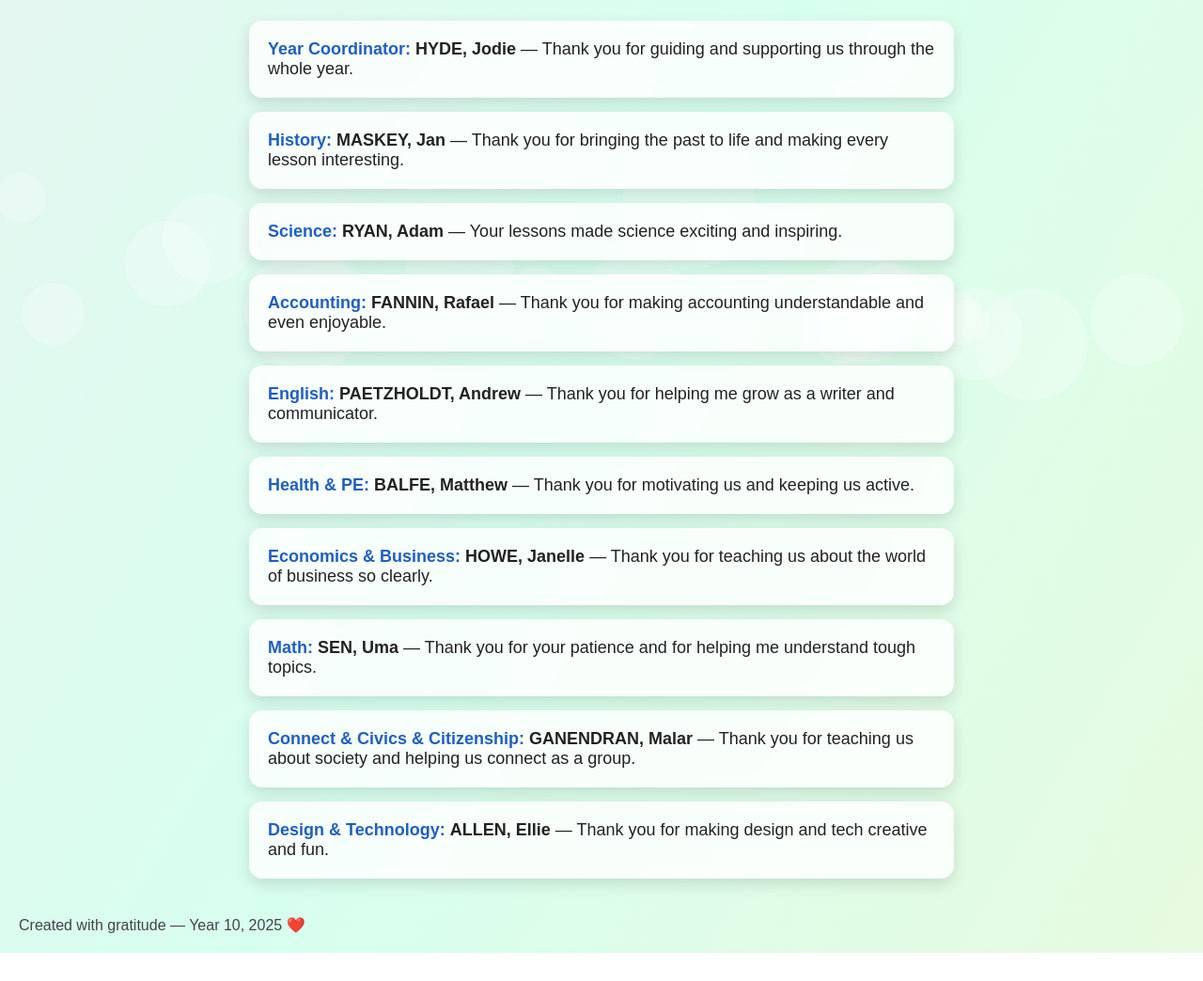
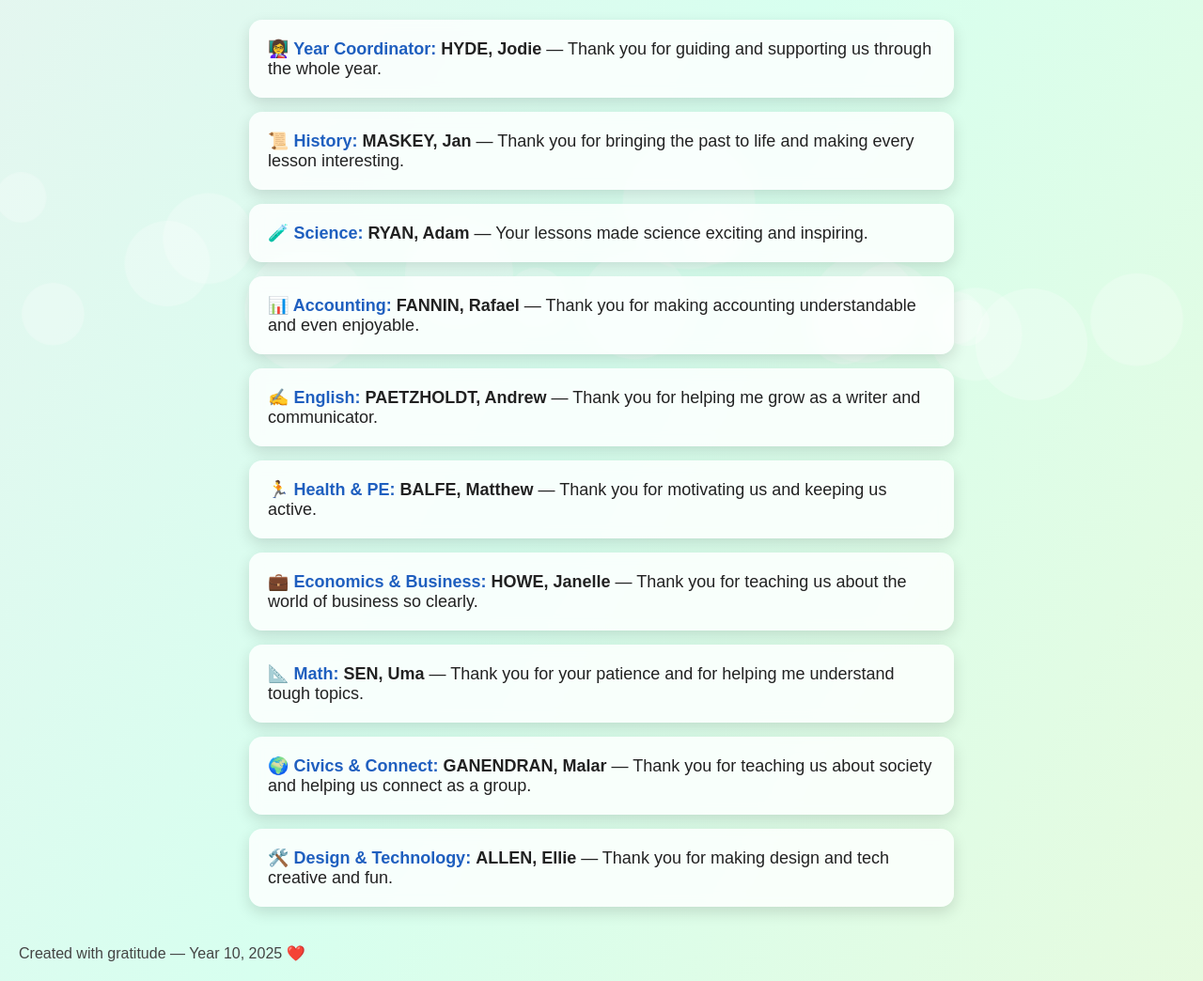
Before and after one commit to Black-cr0w-glitch/thank-you-teachers, a plain HTML site: page index.html in a window 1280 px wide. Shown: the part 260-1304 px from the top of the page at 94% size. Before the commit the page ends 1274 px from the top, so only its background shows below. Drawn offline with Linux system fonts and the light colour scheme.

Commit message:
index.html

```diff
--- a/index.html
+++ b/index.html
@@ -148,7 +148,7 @@
         }
     </script>
 
-    <h1>Thank You, Teachers! 🍎</h1>
+    <h1>Thank You, Teachers!</h1>
 
     <div id="typed-text">Thank you for making Year 10 unforgettable.</div>
 
@@ -157,61 +157,61 @@
     <ul class="teacher-list">
 
         <li>
-            <span class="subject">Year Coordinator:</span>
+            <span class="subject">👩‍🏫 Year Coordinator:</span>
             <span class="name">HYDE, Jodie</span> —
             Thank you for guiding and supporting us through the whole year.
         </li>
 
         <li>
-            <span class="subject">History:</span>
+            <span class="subject">📜 History:</span>
             <span class="name">MASKEY, Jan</span> —
             Thank you for bringing the past to life and making every lesson interesting.
         </li>
 
         <li>
-            <span class="subject">Science:</span>
+            <span class="subject">🧪 Science:</span>
             <span class="name">RYAN, Adam</span> —
             Your lessons made science exciting and inspiring.
         </li>
 
         <li>
-            <span class="subject">Accounting:</span>
+            <span class="subject">📊 Accounting:</span>
             <span class="name">FANNIN, Rafael</span> —
             Thank you for making accounting understandable and even enjoyable.
         </li>
 
         <li>
-            <span class="subject">English:</span>
+            <span class="subject">✍️ English:</span>
             <span class="name">PAETZHOLDT, Andrew</span> —
             Thank you for helping me grow as a writer and communicator.
         </li>
 
         <li>
-            <span class="subject">Health & PE:</span>
+            <span class="subject">🏃 Health & PE:</span>
             <span class="name">BALFE, Matthew</span> —
             Thank you for motivating us and keeping us active.
         </li>
 
         <li>
-            <span class="subject">Economics & Business:</span>
+            <span class="subject">💼 Economics & Business:</span>
             <span class="name">HOWE, Janelle</span> —
             Thank you for teaching us about the world of business so clearly.
         </li>
 
         <li>
-            <span class="subject">Math:</span>
+            <span class="subject">📐 Math:</span>
             <span class="name">SEN, Uma</span> —
             Thank you for your patience and for helping me understand tough topics.
         </li>
 
         <li>
-            <span class="subject">Connect & Civics & Citizenship:</span>
+            <span class="subject">🌍 Civics & Connect:</span>
             <span class="name">GANENDRAN, Malar</span> —
             Thank you for teaching us about society and helping us connect as a group.
         </li>
 
         <li>
-            <span class="subject">Design & Technology:</span>
+            <span class="subject">🛠️ Design & Technology:</span>
             <span class="name">ALLEN, Ellie</span> —
             Thank you for making design and tech creative and fun.
         </li>
```
